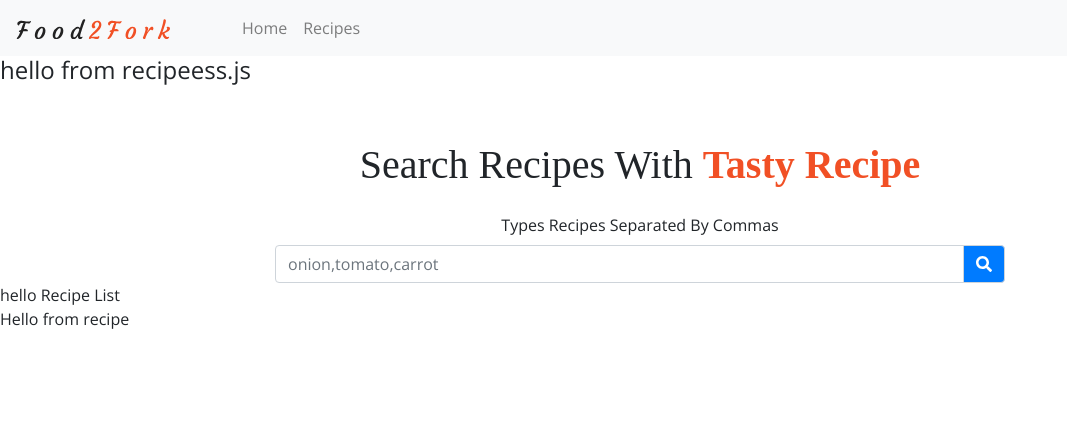
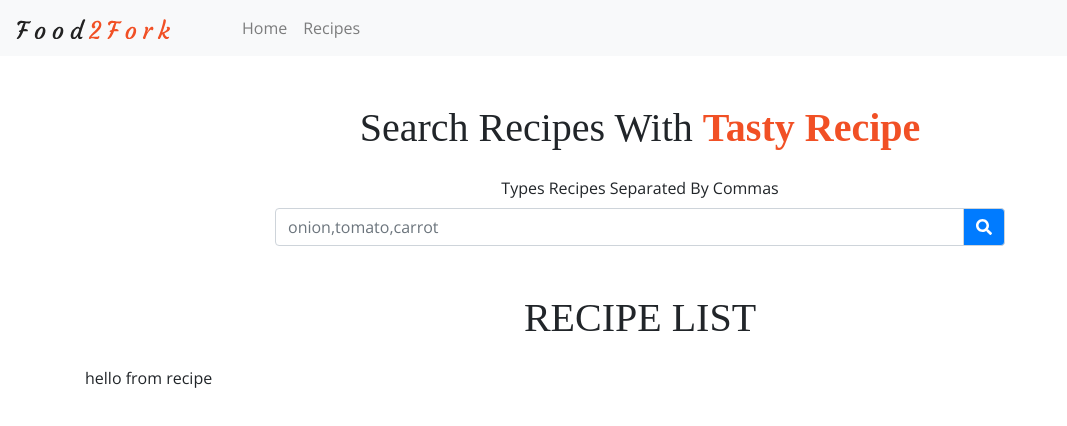
Before and after one commit to himanshu-rawat0710/react-recipe, a React (Create React App) app: page /recipes in a window 1280 px wide. Shown: the top 426 px of the page, without its empty margins (0-1067 px from the left). Built offline with nearby package versions, Linux system fonts and the light colour scheme; a web font is replaced by a local one.

Commit message:
done some error fix on recipe

```diff
--- a/src/components/Recipe.js
+++ b/src/components/Recipe.js
@@ -1,10 +1,15 @@
-import React, { Component } from 'react'
+import React, { Component } from 'react';
+import {Link} from 'react-router-dom';
 
 export default class Recipe extends Component {
     render() {
+        // const {image_url, title, publisher, recipe_id, source_url} = this.props;
         return (
+            // <div className="col-10 mx-auto col-md-6 col-lg-4 my-3">
+            //     <div className="card" style={{height:'100%'}}></div>
+            // </div>
             <div>
-                Hello from recipe
+                hello from recipe
             </div>
         )
     }
--- a/src/components/RecipeList.js
+++ b/src/components/RecipeList.js
@@ -4,11 +4,30 @@
 
 export default class RecipeList extends Component {
     render() {
+        const { recipes } = this.props;
+        // console.log(this.props)
         return (
-            <div>
-                hello Recipe List
+            <>
+                <div className='container py-5'>
+                    {/* title */}
+                    <div className="row">
+                        <div className="col-10 mx-auto col-md-6 text-center text-uppercase mb-3">
+                            <h1 className='text-slanted'>
+                                recipe list
+                            </h1>
+
+                        </div>
+                    </div>
+                    {/* end of title  */}
+                    {/* <div className='row'>
+                        {recipes.map(recipe => (
+                            <Recipe key={recipe.recipe_id} recipe={recipe} />
+                        ))} */}
+                    {/* </div> */}
                 <Recipe />
+
             </div>
+            </>
         )
     }
 }
--- /dev/null
+++ b/src/data/tempListTwo.js
@@ -0,0 +1,33 @@
+export const recipeDataTwo = [
+
+
+        {
+        recipe_id:"262682",
+        title:"Thai Sweet Potato Veggie Burgers with Spicy Peanut Sauce",
+        publisher:"75 publisher",
+        image_url:"https://spoonacular.com/recipeImages/thai-sweet-potato-veggie-burgers-with-spicy-peanut-sauce-262682.jpg"
+        // imageUrls: "thai-sweet-potato-veggie-burgers-with-spicy-peanut-sauce-262682.jpg"
+        },
+        {
+        recipe_id:"227961",
+        title:"Cajun Spiced Black Bean and Sweet Potato Burgers",
+        publisher:"20 publisher",
+        image_url:"https://spoonacular.com/recipeImages/Cajun-Spiced-Black-Bean-and-Sweet-Potato-Burgers-227961.jpg"
+        // imageUrls :"Cajun-Spiced-Black-Bean-and-Sweet-Potato-Burgers-227961.jpg"
+
+        },
+        {
+        recipe_id:"602708",
+        title:"Meatless Monday: Grilled Portobello Mushroom Burgers with Romesco and Arugula",
+        publisher:"15 publisher",
+        image_url:"https://spoonacular.com/recipeImages/Meatless-Monday--Grilled-Portobello-Mushroom-Burgers-with-Romesco-and-Arugula-602708.jpg"
+        // imageUrls:"Meatless-Monday--Grilled-Portobello-Mushroom-Burgers-with-Romesco-and-Arugula-602708.jpg"
+
+        }
+
+
+
+
+
+
+];
--- a/src/pages/Recipes.js
+++ b/src/pages/Recipes.js
@@ -1,20 +1,21 @@
 import React, { Component } from 'react';
 import RecipeList from '../components/RecipeList';
 import Search from '../components/Search';
-import {recipeData} from '../data/tempList'
+import {recipeData} from '../data/tempList';
+// import {recipeDataTwo} from '../data/tempListTwo';
 export default class Recipes extends Component {
     constructor(props) {
-        super(props)
+        super(props);
     }
     state={
         recipes:recipeData,
         search:''
 
-    }
+    };
 
     handleChange= (event) => {
         this.setState({
-            search:event.target.value
+            search: event.target.value
         });
     };
 
@@ -24,9 +25,13 @@
     render() {
         return (
             <>
-                <h4>hello from recipeess.js</h4>
-                <Search search={this.state.search} handleChange={this.handleChange} handleSubmit={this.handleSubmit} />
-                <RecipeList />
+
+                <Search search={this.state.search}
+                handleChange={this.handleChange}
+                handleSubmit={this.handleSubmit} />
+
+
+                <RecipeList recipes={this.state.recipes} />
             </>
         )
     }
```
Also changed, not shown: src/data/tempDetails.js (line endings or trailing spaces).
